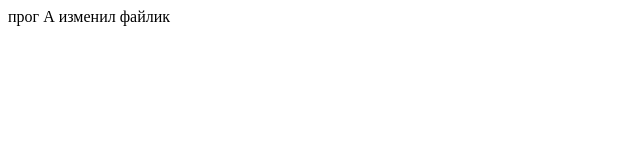
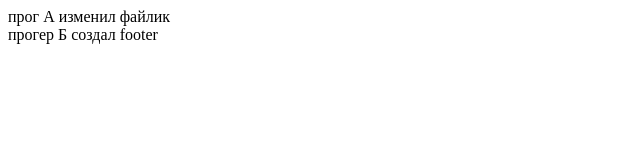
Before and after one commit to Crazzik/js-project, a plain HTML site: page index.html in a window 1280 px wide. Shown: the whole page, without its empty margins (0-640 px from the left). Drawn offline with Linux system fonts and the light colour scheme.

Commit message:
prog B - add footer

```diff
--- a/index.html
+++ b/index.html
@@ -4,5 +4,6 @@
 </head>
 <body>
 прог А изменил файлик
+<footer>прогер Б создал footer</footer>
 </body>
 </html>
```
